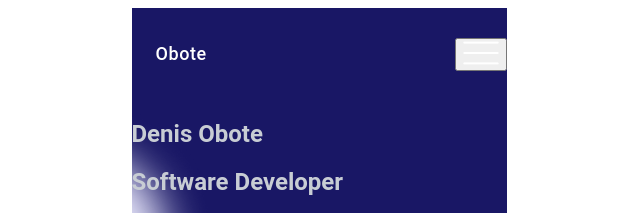
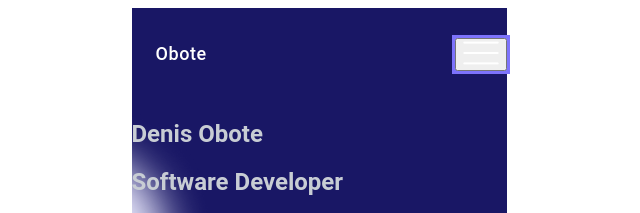
Before and after one commit to Obote/Portfolio-mobile-version, a website: page index.html in a window 1280 px wide. Both pictures are taken after a click on the button 801 px from the left and 54 px from the top of the page. Shown: the top 213 px of the page, 321-961 px from the left. Drawn offline with Linux system fonts and the light colour scheme; files whose address does not match are found by name.

Commit message:
Add humburger style

```diff
--- a/style.css
+++ b/style.css
@@ -44,3 +44,18 @@ body {
   padding-left: 24px;
   padding-right: 24px;
 }
+
+.hamburger :hover {
+    background-color: #e5e5e5;
+  }
+
+  .hamburger:focus {
+    outline: none;
+    box-shadow: 0 0 0 3px #7d73fc;
+  }
+
+  .hamburger:active {
+    background-color: #e5e5e5;
+    border-color: #acb7c3;
+    color: #acb7c3;
+  }
```
